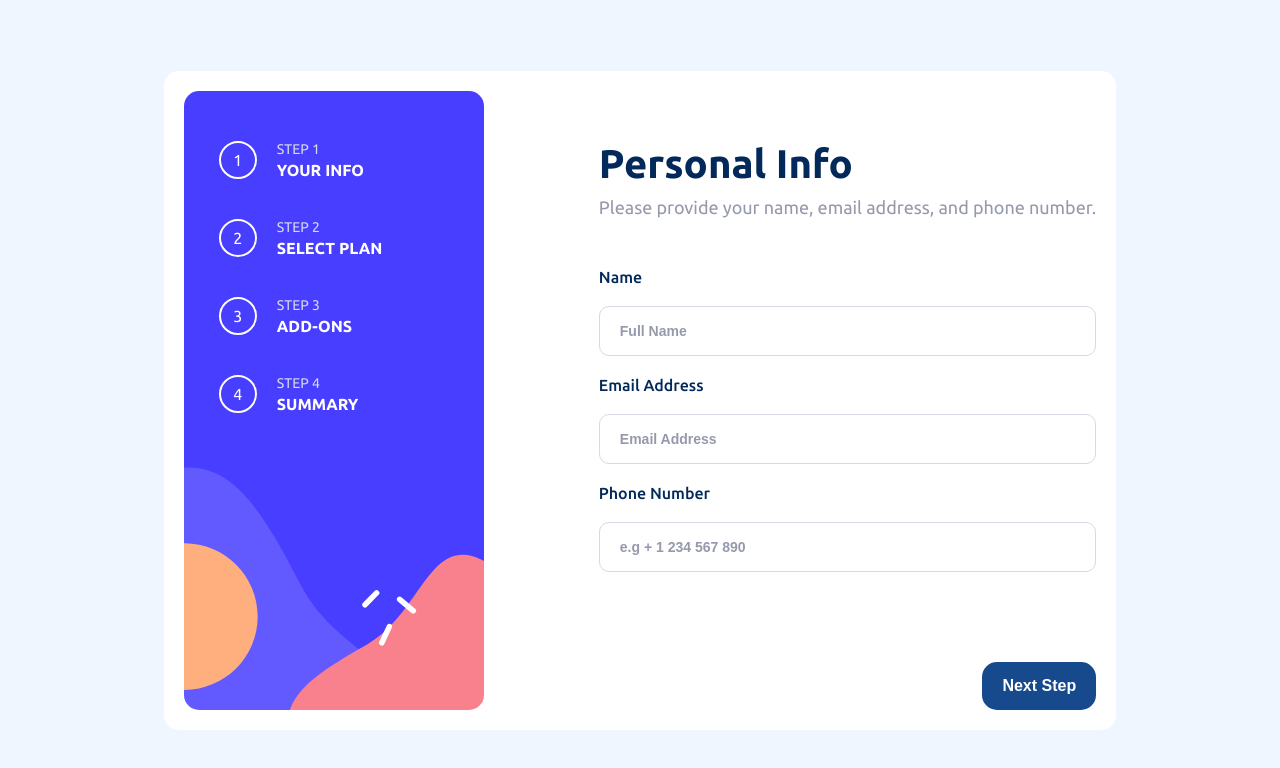
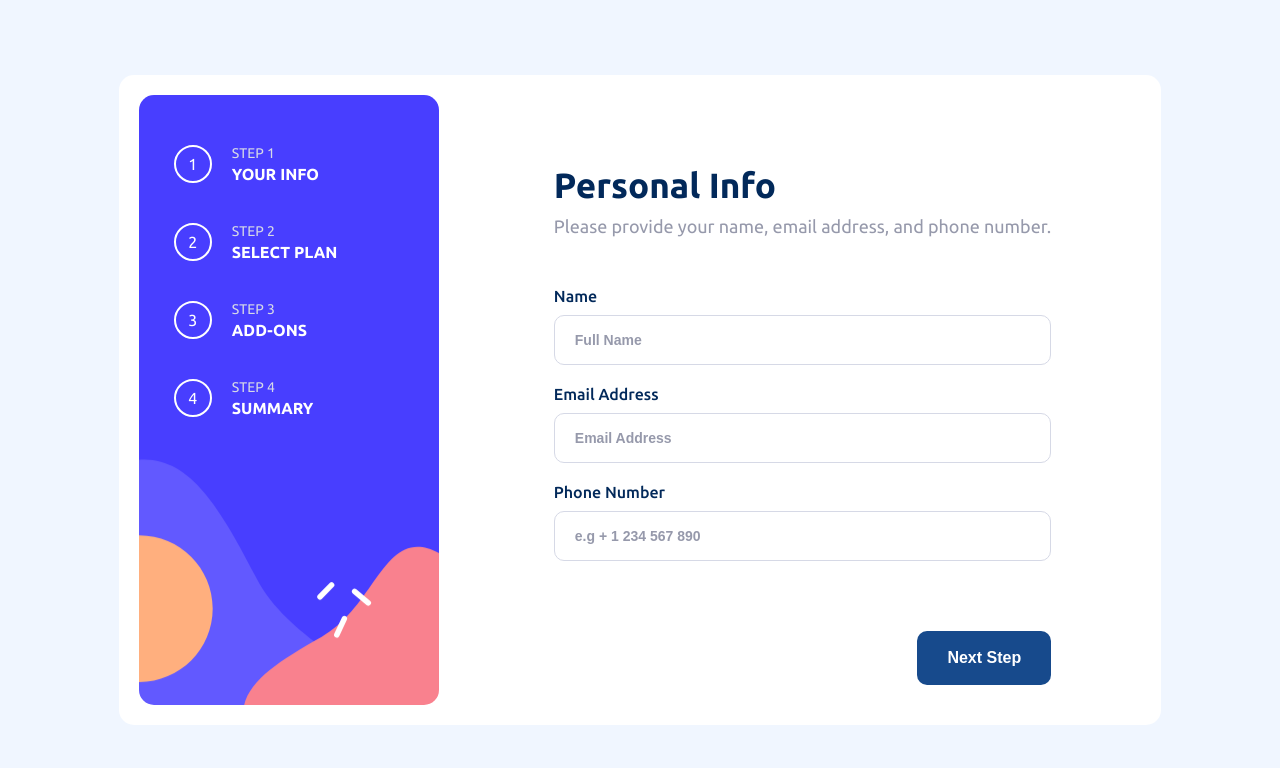
Before and after one commit to RichardVerbraak/multi-step-form, a React (Vite) app: page / in a window 1280 px wide. Shown: the top 768 px of the page. Built offline with nearby package versions, Linux system fonts and the light colour scheme.

Commit message:
Spacing now more accurate to the img

```diff
--- a/src/components/Form.tsx
+++ b/src/components/Form.tsx
@@ -46,6 +46,7 @@ const Form = () => {
         </header>
 
         <form className="form__inputs">
+          <div className="form-group">
             <label className="form__inputs--label" htmlFor="name">
               Name
             </label>
@@ -56,7 +57,8 @@ const Form = () => {
               id="name"
               placeholder="Full Name"
             />
-
+          </div>
+          <div className="form-group">
             <label className="form__inputs--label" htmlFor="email">
               Email Address
             </label>
@@ -67,7 +69,9 @@ const Form = () => {
               id="email"
               placeholder="Email Address"
             />
+          </div>
 
+          <div className="form-group">
             <label className="form__inputs--label" htmlFor="phone">
               Phone Number
             </label>
@@ -78,6 +82,7 @@ const Form = () => {
               id="phone"
               placeholder="e.g + 1 234 567 890"
             />
+          </div>
 
           <button className="form__button">Next Step</button>
         </form>
--- a/src/sass/components/_container.scss
+++ b/src/sass/components/_container.scss
@@ -1,5 +1,7 @@
 .container {
   display: flex;
+
+  height: 65rem;
   gap: 11.5rem;
 
   background-color: $white;
--- a/src/sass/components/_form.scss
+++ b/src/sass/components/_form.scss
@@ -1,16 +1,26 @@
 .form {
+  padding: 0rem 9rem 2rem 0rem;
+
+  align-self: flex-end;
+
   &__header {
-    padding: 5rem 0rem;
+    margin-bottom: 5rem;
 
     &--title {
       color: $marine-blue;
-      font-size: 4rem;
+      font-size: 3.5rem;
       margin-bottom: 1rem;
     }
     &--sub {
       font-size: 1.8rem;
       color: $cool-gray;
     }
+  }
+
+  &-group {
+    display: flex;
+    flex-direction: column;
+    gap: 1rem;
   }
 
   &__inputs {
@@ -51,15 +61,15 @@
 
   &__button {
     cursor: pointer;
-    margin-top: 7rem;
+    margin-top: 5rem;
 
     align-self: end;
-    padding: 1.5rem 2rem;
+    padding: 1.8rem 3rem;
     color: $white;
     font-size: 1.6rem;
     font-weight: $bolder;
 
-    border-radius: $border-radius;
+    border-radius: 1rem;
     border: none;
     background-color: hsl(214, 72%, 32%);
   }
--- a/src/sass/components/_sidebar.scss
+++ b/src/sass/components/_sidebar.scss
@@ -6,7 +6,7 @@
 
   background-repeat: no-repeat;
   background-size: cover;
-  background-position: top center;
+  background-position: bottom;
 
   color: $white;
   font-size: $default-fs;
```
Lines whose indentation alone changed are shown as unchanged.
